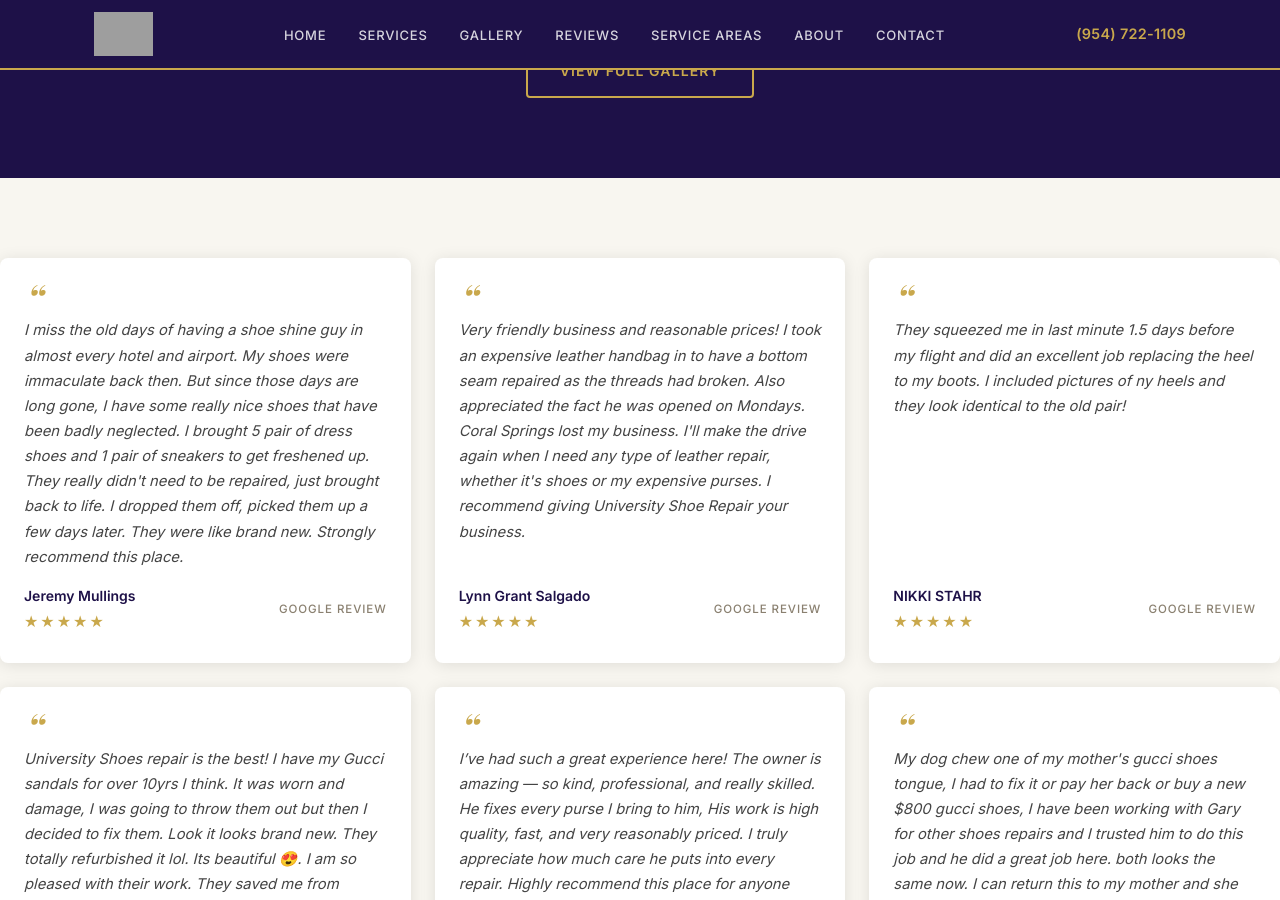
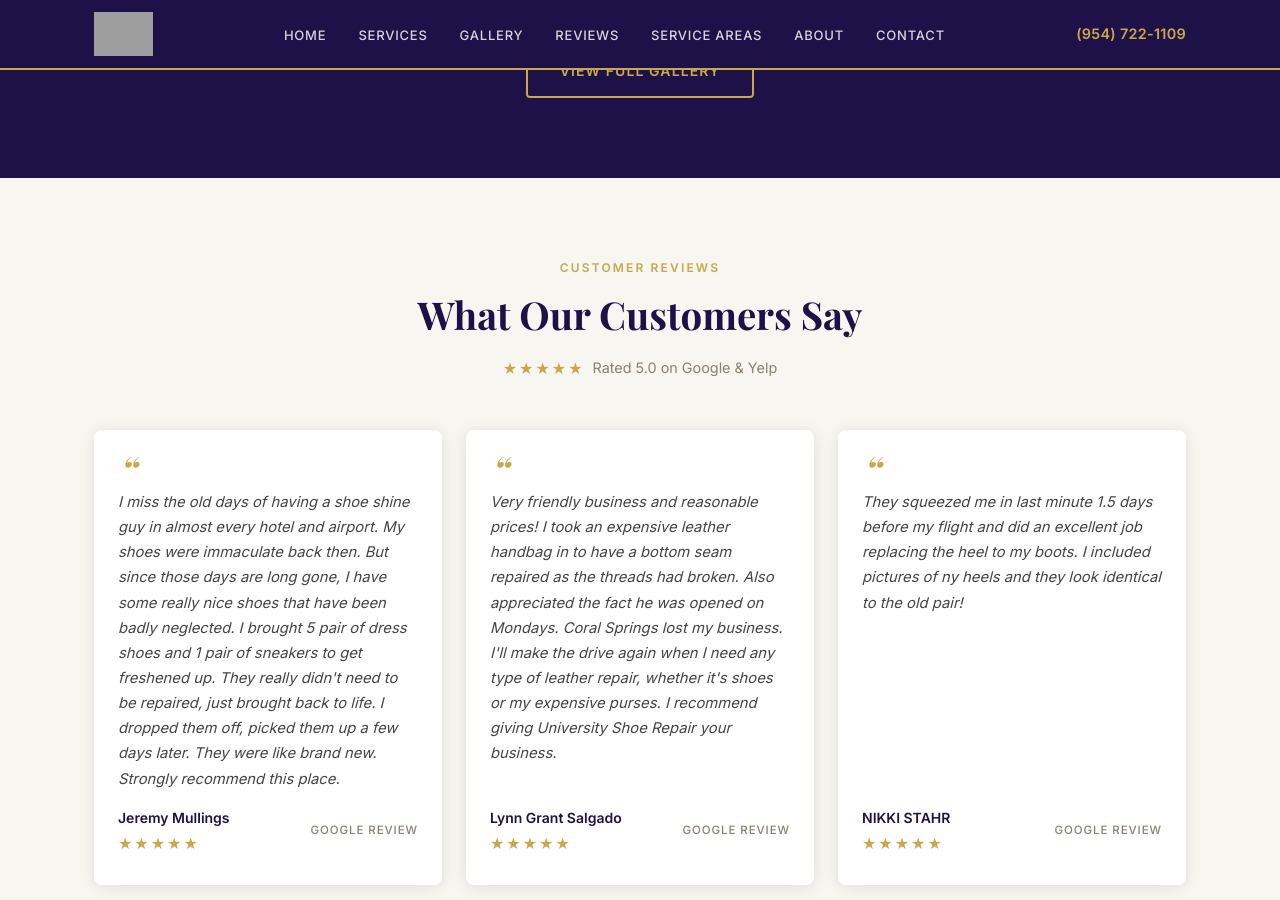
Before and after one commit to JamesBrownR/University-Shoe-Repair, a Jekyll site: the page built from index.html, in a window 1280 px wide and 900 px high, scrolled down 3508 px. Built offline with Jekyll 4.4.1, drawn with Linux system fonts in a browser that asks for light colours; grey boxes are pictures that could not be loaded.

Commit message:
Update index.html

```diff
--- a/index.html
+++ b/index.html
@@ -220,7 +220,16 @@ description: "University Shoe Repair in Tamarac, FL offers expert shoe repair, l
 
 <!-- REVIEWS -->
   <section class="reviews" aria-labelledby="reviews-heading">
-   <div class="reviews-grid">
+    <div class="container">
+      <div class="reviews-head">
+        <p class="eyebrow">Customer Reviews</p>
+        <h2 class="section-heading" id="reviews-heading">What Our Customers Say</h2>
+        <div class="avg">
+          <span class="stars" aria-hidden="true">&#9733;&#9733;&#9733;&#9733;&#9733;</span>
+          Rated 5.0 on Google &amp; Yelp
+        </div>
+      </div>
+<div class="reviews-grid">
   <!-- Review 1 -->
   <article class="review-card">
     <blockquote>I miss the old days of having a shoe shine guy in almost every hotel and airport. My shoes were immaculate back then. But since those days are long gone, I have some really nice shoes that have been badly neglected. I brought 5 pair of dress shoes and 1 pair of sneakers to get freshened up. They really didn't need to be repaired, just brought back to life. I dropped them off, picked them up a few days later. They were like brand new. Strongly recommend this place.</blockquote>
```
